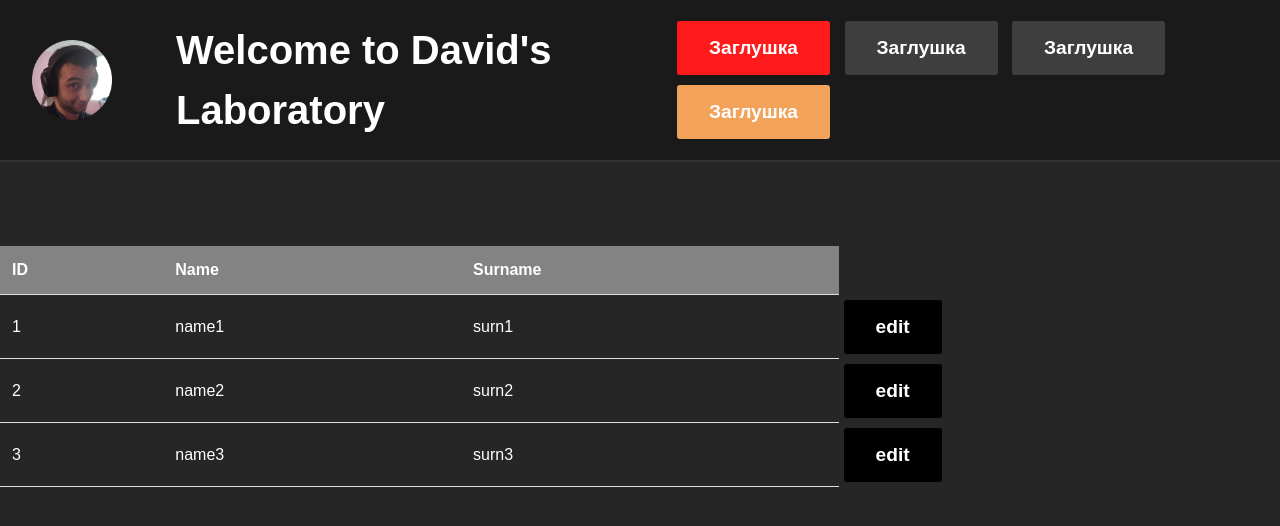
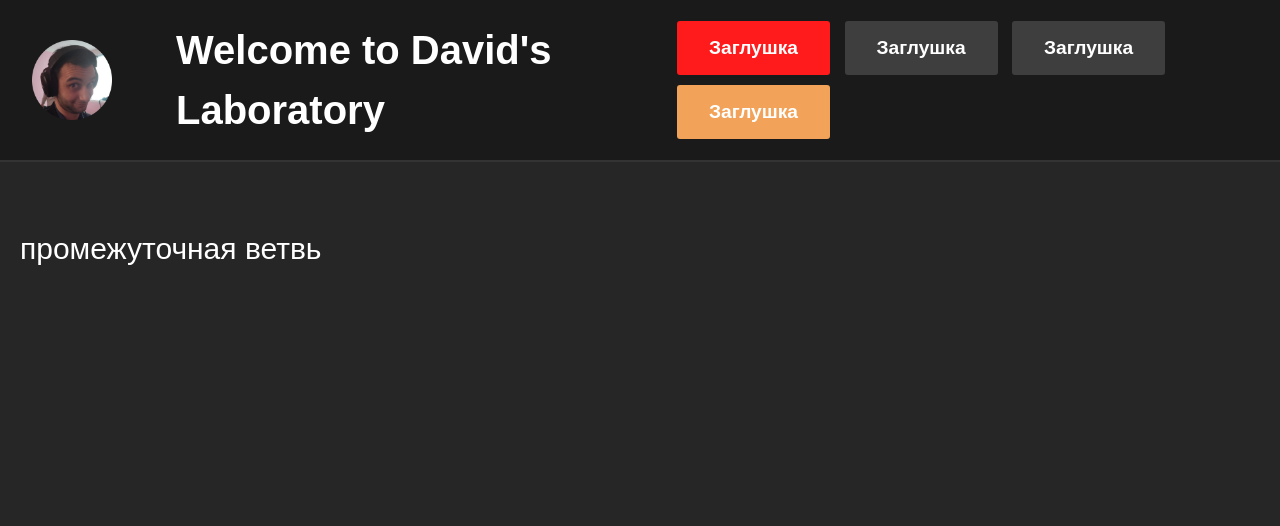
Before and after one commit to bronepoezd410/4AIP_VueExercises410, a Vue app in the folder MakoVueExercises/: page / in a window 1280 px wide. Shown: the top 526 px of the page. Built offline with nearby package versions, Linux system fonts and the light colour scheme.

Commit message:
057_Работа с компонентами]

```diff
--- a/MakoVueExercises/src/App.vue
+++ b/MakoVueExercises/src/App.vue
@@ -1,32 +1,9 @@
 <template>
 
-<div>
-    <table>
-      <thead>
-        <tr>
-          <th>ID</th>
-          <th>Name</th>
-          <th>Surname</th>
-        </tr>
-      </thead>
-      <tbody>
-        <tr v-for="user in users" :key="user.id">
-        <template v-if="!user.isEdit">
-          <td>{{ user.id }}</td>
-          <td>{{ user.name }}</td>
-          <td>{{ user.surn }}</td>
-          <button @click="edit(user)"> edit </button>
-        </template>
-        <template v-else>
-                <td>{{ user.id }}</td>
-				<td> <input v-model="user.name"> </td>
-				<td>  <input v-model="user.surn"> </td>
-                <td>  <button @click="save(user)">save</button></td>
-			</template>
-        </tr>
-      </tbody>
-    </table>
-  </div>
+    <div class="withMargin">
+        <p>промежуточная ветвь </p>
+
+    </div>
 
 
 </template>
@@ -37,36 +14,11 @@ import { normalizeProps } from 'vue';
 export default {
     data() {
 	return {
-		users: [
-			{
-				id: 1,
-				name: 'name1',
-				surn: 'surn1',
-				isEdit: false,
-			},
-			{
-				id: 2,
-				name: 'name2',
-				surn: 'surn2',
-				isEdit: false,
-			},
-			{
-				id: 3,
-				name: 'name3',
-				surn: 'surn3',
-				isEdit: false,
-			},
-		]
+
 	}
 },
     methods:
     {
-        edit(user) {
-		user.isEdit = true;
-	},
-	    save(user) {
-		user.isEdit = false;
-	},
     }
 
 }
```
